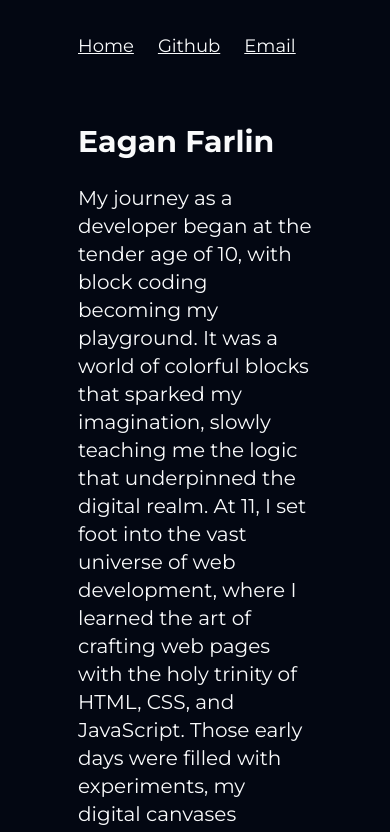
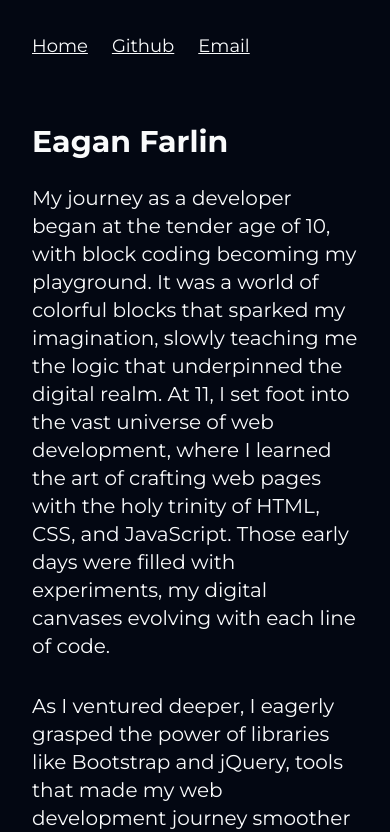
Before and after one commit to EaganFarlin/eaganfarlinDOTcom, a React (Vite) app: page / in a window 390 px wide. Shown: the top 832 px of the page. Built offline with nearby package versions, Linux system fonts and the light colour scheme.

Commit message:
Improved mobile responsiveness

```diff
--- a/src/App.jsx
+++ b/src/App.jsx
@@ -10,7 +10,7 @@ import Footer from "./components/Footer";
 
 const App = () => {
   return (
-    <div className="min-h-screen px-[20vw] py-8 text-gray-50 bg-gray-950">
+    <div className="min-h-screen px-8 md:px-[20vw] py-8 text-gray-50 bg-gray-950">
       <Navbar />
       <Header />
       <Information />
```
